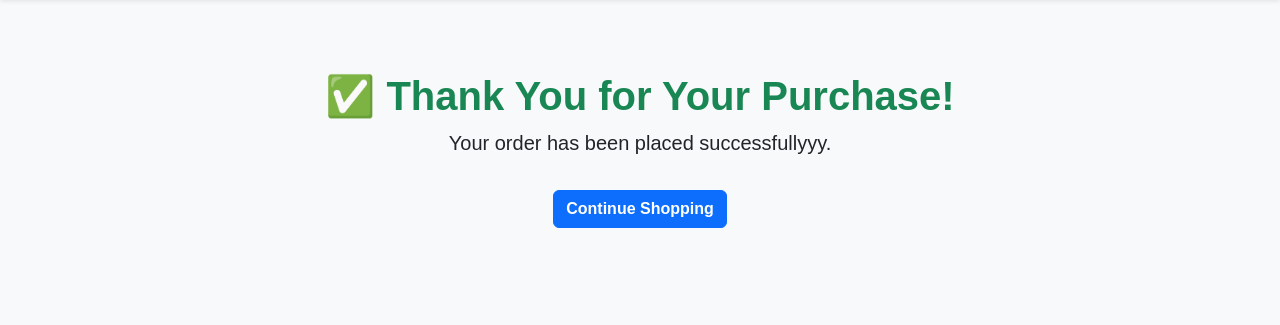
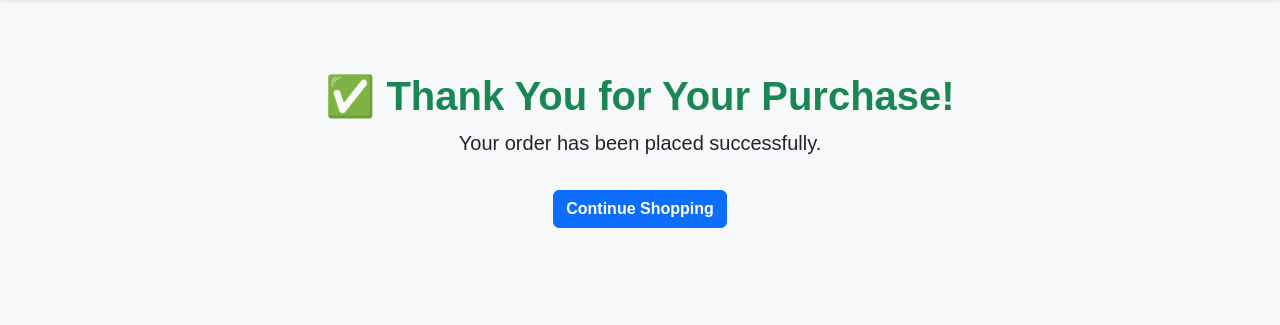
Before and after one commit to valval001/project, a Flask app: template templates/thankyou.html in a window 1280 px wide. Shown: the part 56-381 px from the top of the page. Run offline with Flask 3, Linux system fonts and the light colour scheme; the template is opened without the code that fills it, so the values that code supplies are empty.

Commit message:
jai shree ram 1

```diff
--- a/templates/thankyou.html
+++ b/templates/thankyou.html
@@ -2,7 +2,7 @@
 {% block content %}
 <div class="text-center mt-5">
     <h1 class="text-success">✅ Thank You for Your Purchase!</h1>
-    <p class="lead">Your order has been placed successfullyyy.</p>
+    <p class="lead">Your order has been placed successfully.</p>
     <a href="{{ url_for('index') }}" class="btn btn-primary mt-3">Continue Shopping</a>
 </div>
 {% endblock %}
```
